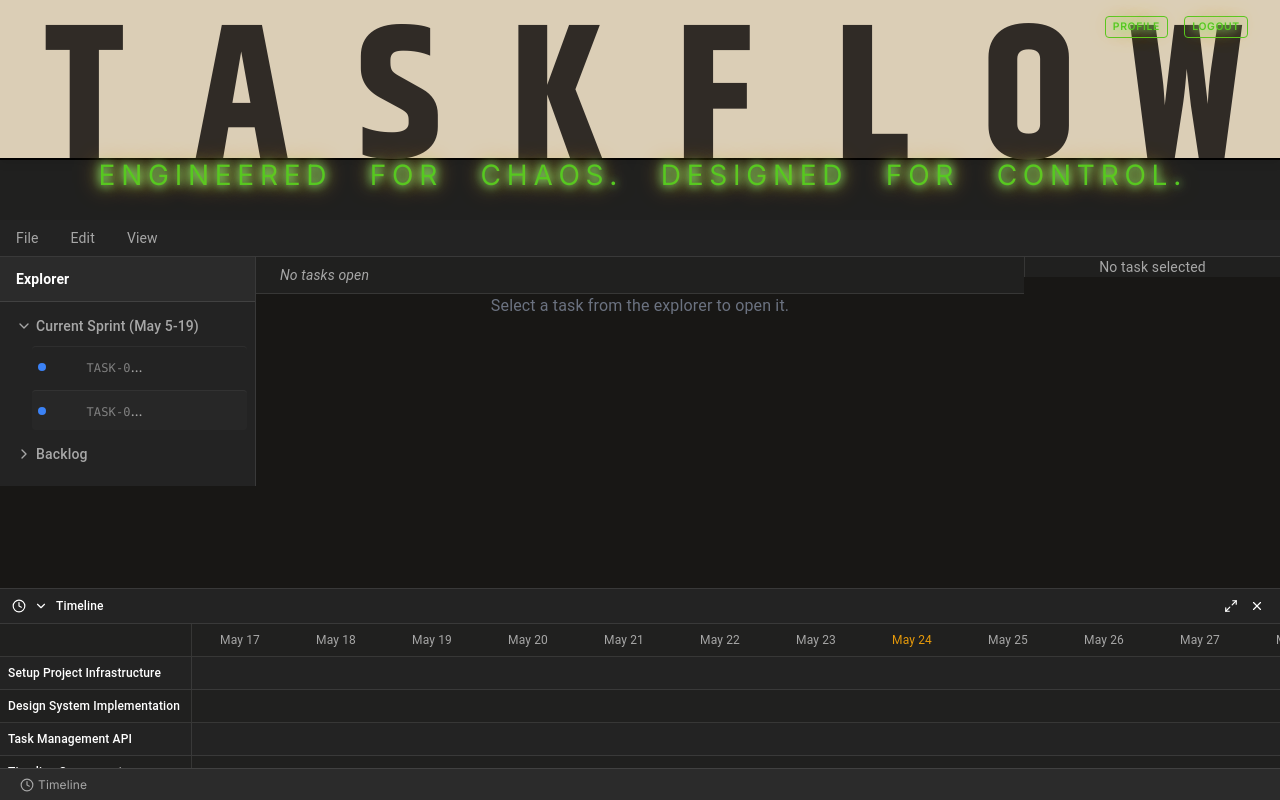
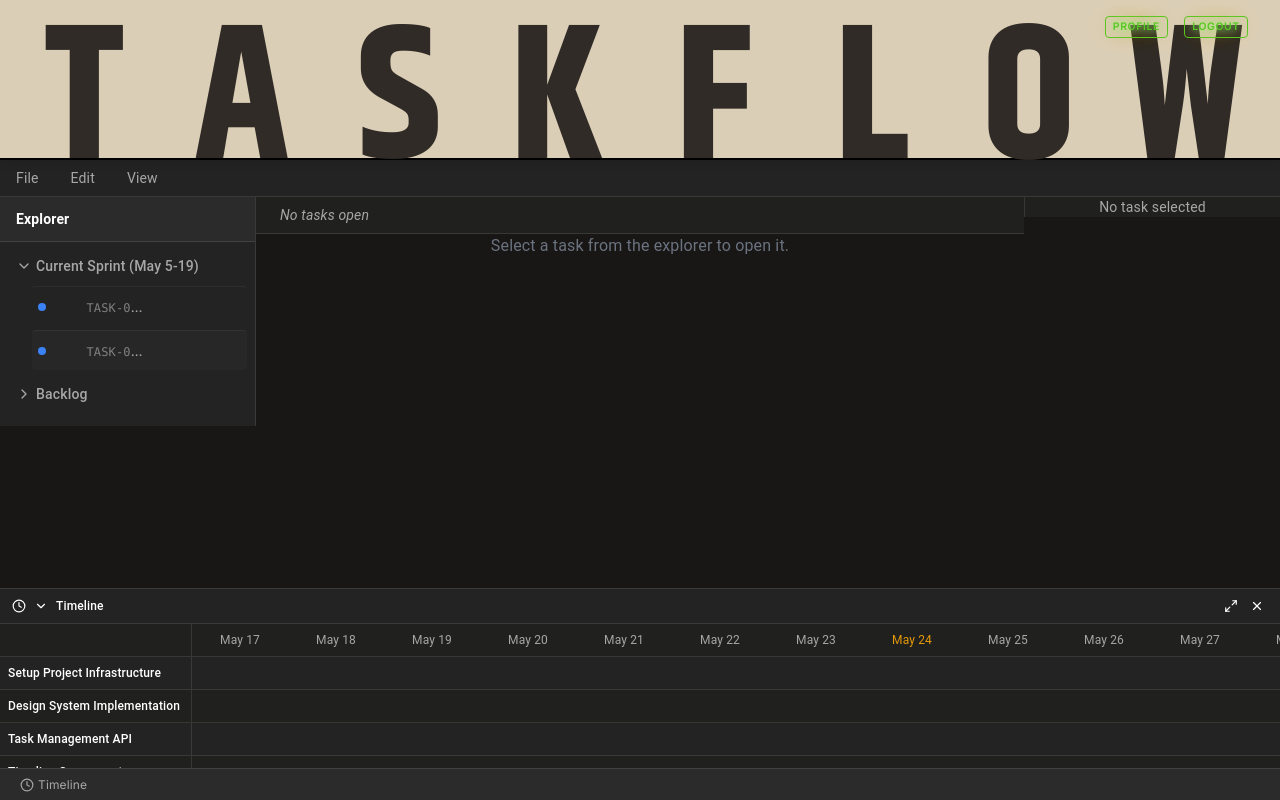
Before and after one commit to riiansmart/zelvo, a React (Vite) app in the folder frontend/: page /dashboard in a window 1280 px wide. Built offline with nearby package versions, Linux system fonts and the light colour scheme; sample sign-in values are in the browser's storage.

Commit message:
Update Navigation component to conditionally render subtitle overlay based on current path; adjust dashboard container styles for improved layout and spacing.

```diff
--- a/frontend/src/components/navigation/Navigation.tsx
+++ b/frontend/src/components/navigation/Navigation.tsx
@@ -74,6 +74,7 @@ export function Navigation() {
               <span className="letter">L</span>
               <span className="letter">O</span>
               <span className="letter">W</span>
+              {location.pathname !== "/dashboard" && (
               <div className="subtitle-overlay">
                 {" "}
                 <span className="subtitle-letter">E</span>{" "}
@@ -120,6 +121,7 @@ export function Navigation() {
                 <span className="subtitle-letter">L</span>{" "}
                 <span className="subtitle-letter">.</span>{" "}
               </div>
+              )}
             </div>
           </div>
         </Link>
--- a/frontend/src/styles/taskflow-dashboard.css
+++ b/frontend/src/styles/taskflow-dashboard.css
@@ -500,8 +500,8 @@
 .dashboard-container {
   display: flex;
   flex-direction: column;
-  margin-top: 220px; /* Push below navbar + tagline overlay */
-  height: calc(100vh - 220px);
+  margin-top: 160px; /* Push below fixed navbar */
+  height: calc(100vh - 160px);
   width: 100%;
   background: #181715;
   color: #ffffff;
```
